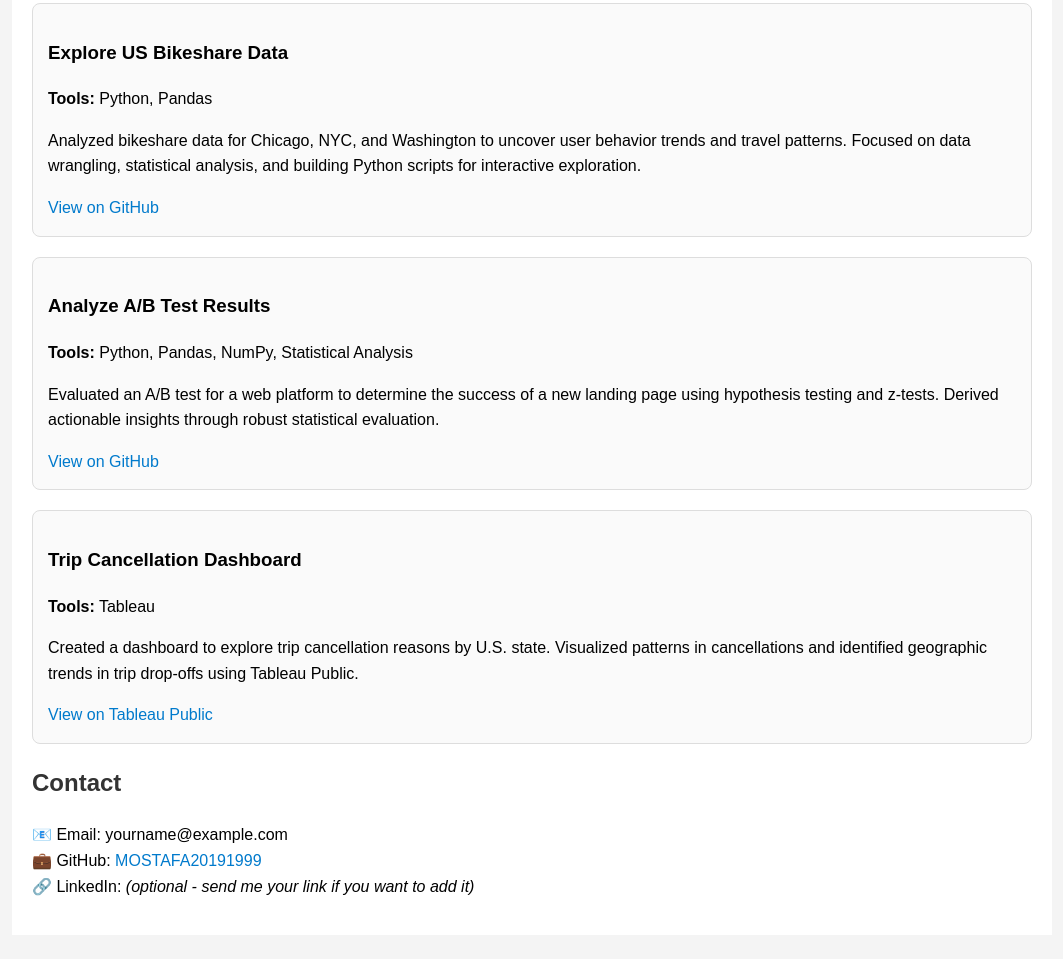
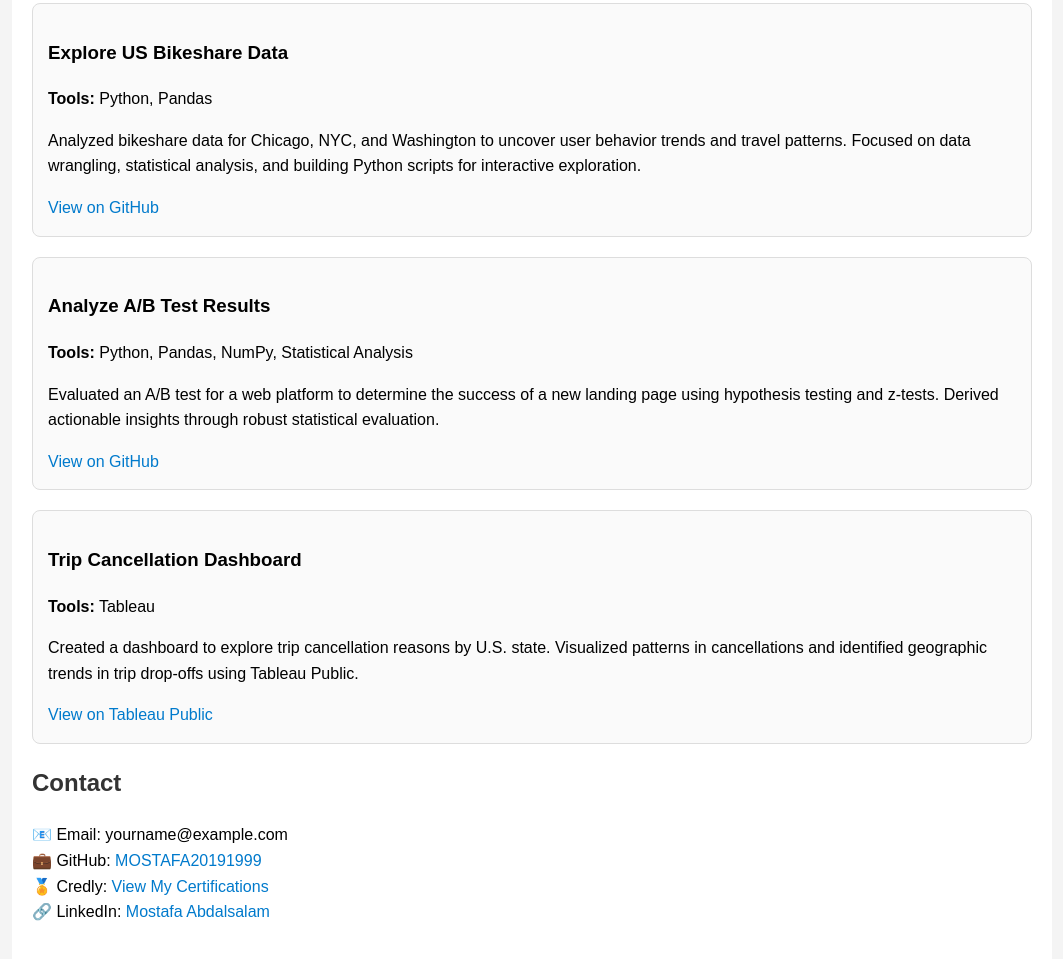
Before and after one commit to MOSTAFA20191999/mostafa20191999.github.io, a plain HTML site: page index.html in a window 1280 px wide. Shown: the part 709-1668 px from the top of the page, without its empty margins (108-1171 px from the left). Before the commit the page ends 1644 px from the top, so only its background shows below. Drawn offline with Linux system fonts and the light colour scheme.

Commit message:
Update index.html

```diff
--- a/index.html
+++ b/index.html
@@ -82,7 +82,8 @@
       <p>
         📧 Email: yourname@example.com<br />
         💼 GitHub: <a href="https://github.com/MOSTAFA20191999" target="_blank">MOSTAFA20191999</a><br />
-        🔗 LinkedIn: <em>(optional - send me your link if you want to add it)</em>
+        🏅 Credly: <a href="https://www.credly.com/users/mostafa-mahmoud.49f29197" target="_blank">View My Certifications</a><br />
+        🔗 LinkedIn: <a href="https://www.linkedin.com/in/mostafa-abdalsalam/" target="_blank">Mostafa Abdalsalam</a>
       </p>
     </section>
   </div>
```
